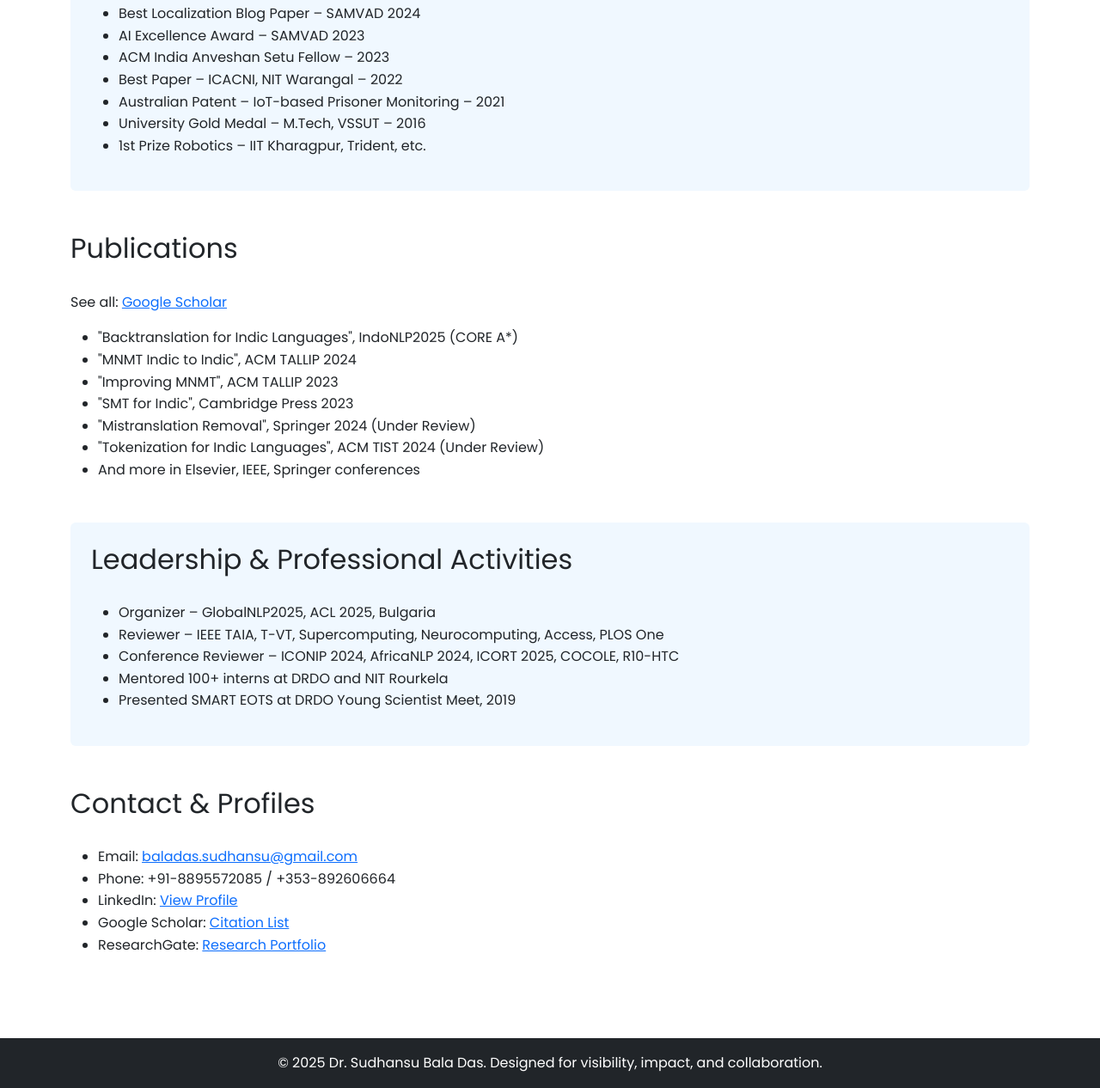
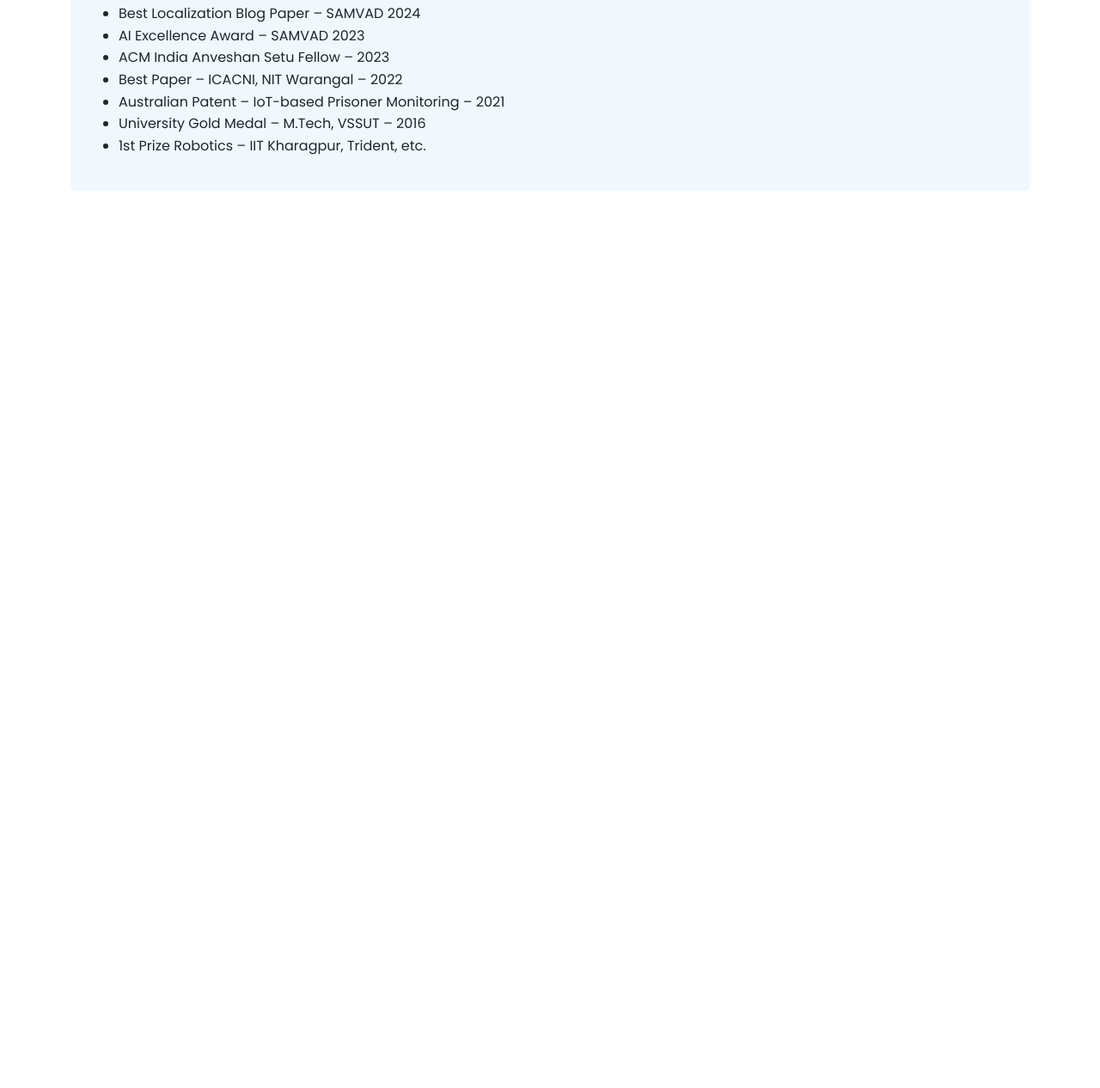
Before and after one commit to SudhansuBalaDas/sudhansubaladas.github.io, a plain HTML site: page index.html in a window 1280 px wide. Shown: the part 1307-2573 px from the top of the page at 86% size. After the commit the page ends 1625 px from the top, so only its background shows below. Drawn offline with nearby package versions, Linux system fonts and the light colour scheme.

Commit message:
Update index.html

```diff
--- a/index.html
+++ b/index.html
@@ -121,49 +121,3 @@
     </section>
 
     <section class="mb-5">
-      <h2 class="section-title">Publications</h2>
-      <p>See all: <a href="https://scholar.google.co.in/citations?hl=en&user=ka2dreAAAAAJ" target="_blank">Google Scholar</a></p>
-      <ul>
-        <li>"Backtranslation for Indic Languages", IndoNLP2025 (CORE A*)</li>
-        <li>"MNMT Indic to Indic", ACM TALLIP 2024</li>
-        <li>"Improving MNMT", ACM TALLIP 2023</li>
-        <li>"SMT for Indic", Cambridge Press 2023</li>
-        <li>"Mistranslation Removal", Springer 2024 (Under Review)</li>
-        <li>"Tokenization for Indic Languages", ACM TIST 2024 (Under Review)</li>
-        <li>And more in Elsevier, IEEE, Springer conferences</li>
-      </ul>
-    </section>
-
-    <section class="bg-primary-light p-4 rounded mb-5">
-      <h2 class="section-title">Leadership & Professional Activities</h2>
-      <ul>
-        <li>Organizer – GlobalNLP2025, ACL 2025, Bulgaria</li>
-        <li>Reviewer – IEEE TAIA, T-VT, Supercomputing, Neurocomputing, Access, PLOS One</li>
-        <li>Conference Reviewer – ICONIP 2024, AfricaNLP 2024, ICORT 2025, COCOLE, R10-HTC</li>
-        <li>Mentored 100+ interns at DRDO and NIT Rourkela</li>
-        <li>Presented SMART EOTS at DRDO Young Scientist Meet, 2019</li>
-      </ul>
-    </section>
-
-    <section class="mb-5">
-      <h2 class="section-title">Contact & Profiles</h2>
-      <ul>
-        <li>Email: <a href="mailto:baladas.sudhansu@gmail.com">baladas.sudhansu@gmail.com</a></li>
-        <li>Phone: +91-8895572085 / +353-892606664</li>
-        <li>LinkedIn: <a href="https://www.linkedin.com/in/sudhansu-bala-das-29832160/" target="_blank">View Profile</a></li>
-        <li>Google Scholar: <a href="https://scholar.google.co.in/citations?hl=en&user=ka2dreAAAAAJ" target="_blank">Citation List</a></li>
-        <li>ResearchGate: <a href="https://www.researchgate.net/profile/Sudhansu-Das/research" target="_blank">Research Portfolio</a></li>
-      </ul>
-    </section>
-  </main>
-
-  <footer class="bg-dark text-white text-center py-3">
-    <div class="container">
-      &copy; 2025 Dr. Sudhansu Bala Das. Designed for visibility, impact, and collaboration.
-    </div>
-  </footer>
-
-  <script src="https://cdn.jsdelivr.net/npm/bootstrap@5.3.2/dist/js/bootstrap.bundle.min.js"></script>
-</body>
-
-</html>
```
